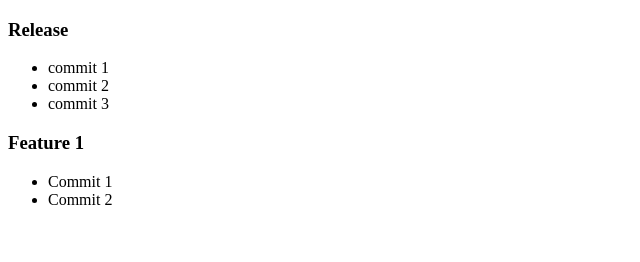
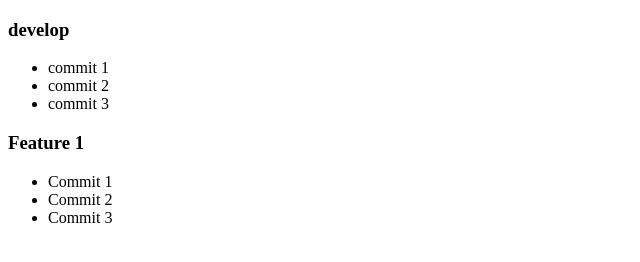
Before and after one commit to jajajabi/PracticaDWEC, a plain HTML site: page index.html in a window 1280 px wide. Shown: the full height of the page, 0-640 px from the left. Drawn offline with Linux system fonts and the light colour scheme.

Commit message:
commit 3 rama feature1

```diff
--- a/index.html
+++ b/index.html
@@ -7,7 +7,7 @@
 </head>
 <body>
 
-    <h3> Release </h3>
+    <h3> develop </h3>
     <ul>
        <li> commit 1</li>
        <li> commit 2</li>
@@ -18,6 +18,7 @@
     <ul>
         <li>Commit 1</li>
         <li>Commit 2</li>
+        <li>Commit 3</li>
 
     </ul>
 </body>
```
